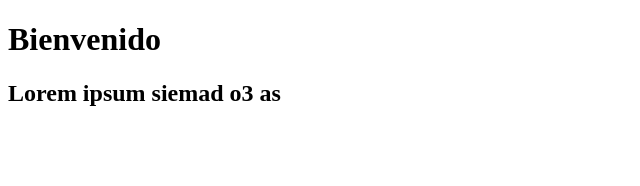
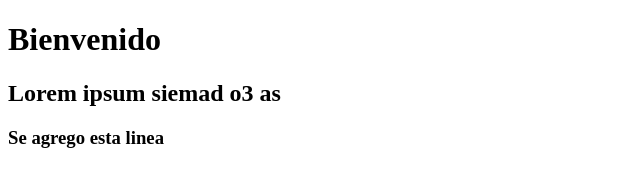
Before and after one commit to RodrigoDelMoral/paginaWeb, a plain HTML site: page index.html in a window 1280 px wide. Shown: the whole page, without its empty margins (0-640 px from the left). Drawn offline with Linux system fonts and the light colour scheme.

Commit message:
Se agrego una linea
Se hizo una prueba agregando una linea

```diff
--- a/index.html
+++ b/index.html
@@ -9,5 +9,6 @@
 <body>
     <h1>Bienvenido</h1>
     <h2>Lorem ipsum siemad o3 as</h2>
+    <h3>Se agrego esta linea</h3>
 </body>
 </html>
```
